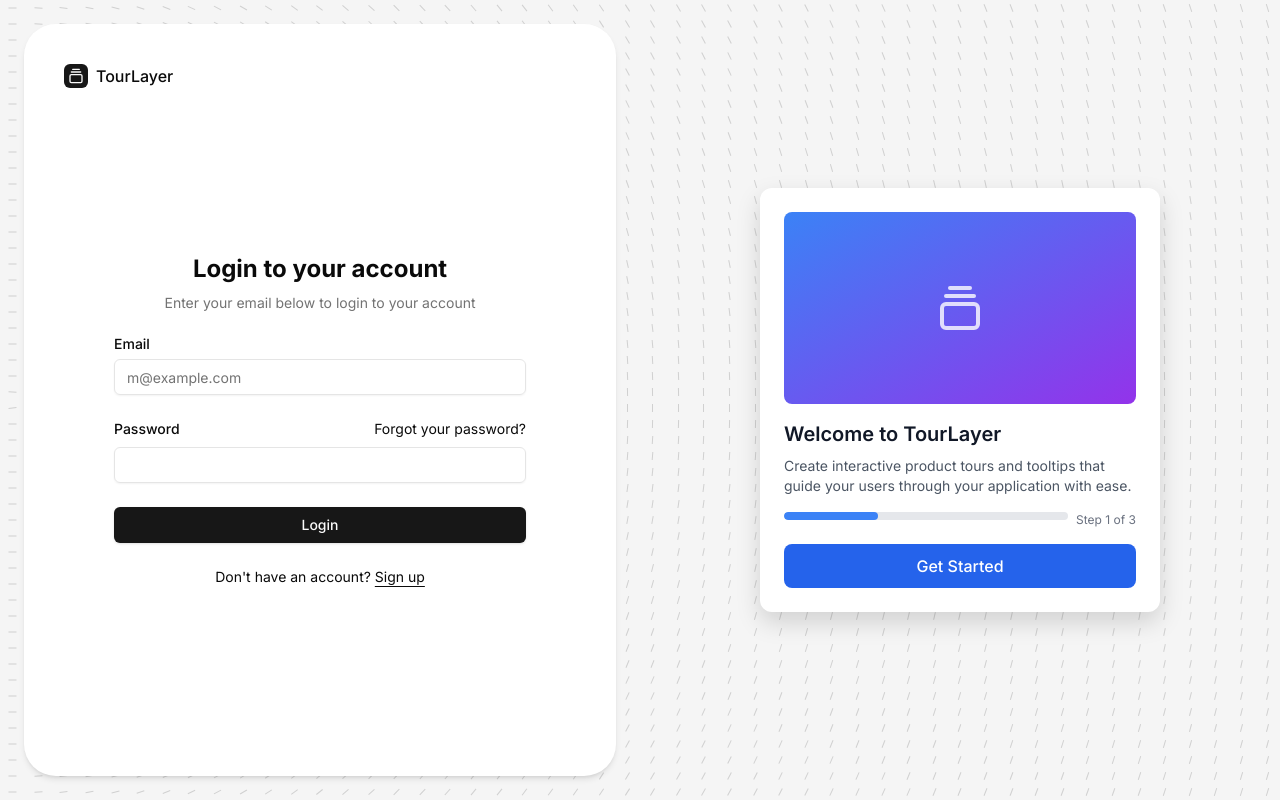
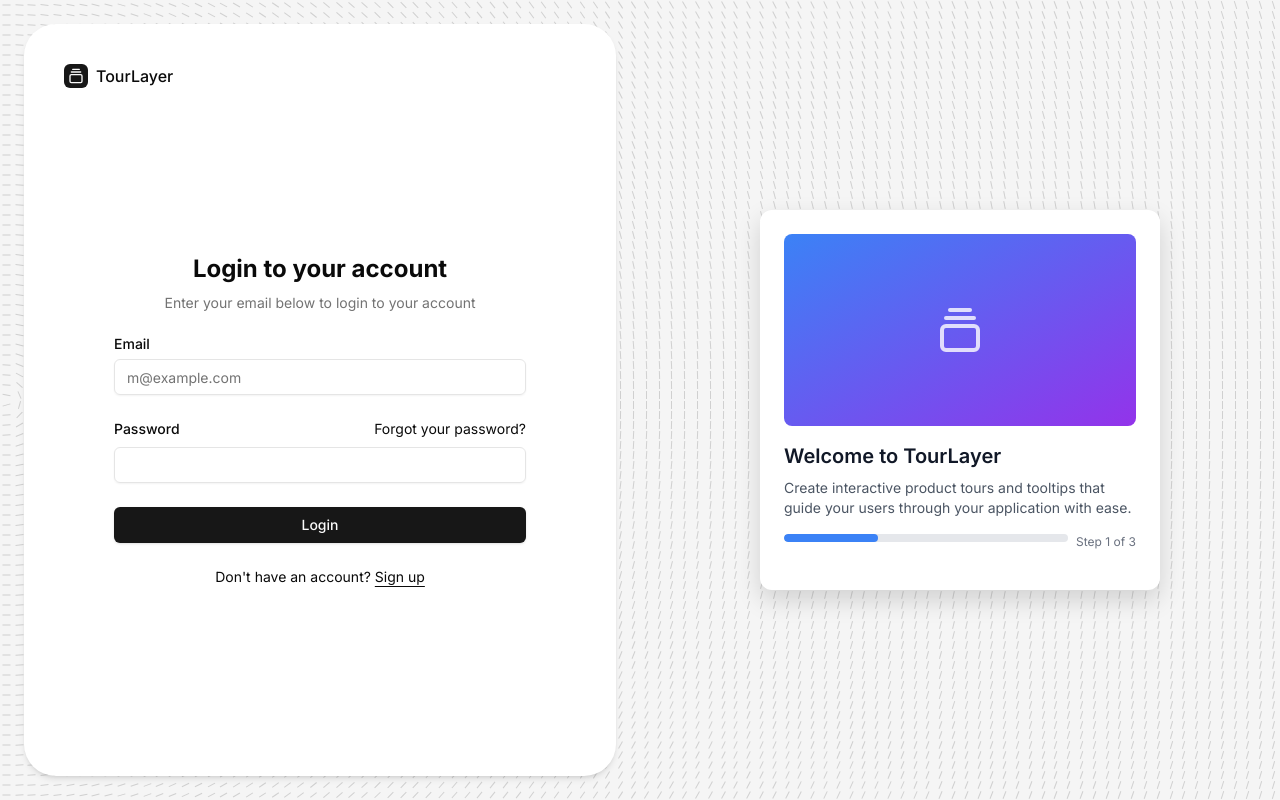
Before and after one commit to andreycretsu/plg-tour, a Next.js app in the folder web/: page /login in a window 1280 px wide. Built offline with nearby package versions, Linux system fonts and the light colour scheme.

Commit message:
Update MagnetLines to 80x100 grid with -10 base angle, remove button from tour card

```diff
--- a/web/app/(auth)/login/page.tsx
+++ b/web/app/(auth)/login/page.tsx
@@ -9,13 +9,13 @@
       {/* Magnet Lines effect - covers entire page background */}
       <div className="absolute inset-0 flex items-center justify-center">
         <MagnetLines
-          rows={50}
-          columns={50}
+          rows={80}
+          columns={100}
           containerSize="100%"
           lineColor="#d0d0d0"
           lineWidth="1px"
           lineHeight="8px"
-          baseAngle={0}
+          baseAngle={-10}
           style={{ width: '100%', height: '100%' }}
         />
       </div>
@@ -64,9 +64,6 @@
                 <span className="text-xs text-gray-500">Step 1 of 3</span>
               </div>
             </div>
-            <button className="w-full bg-blue-600 hover:bg-blue-700 text-white font-medium py-2.5 px-4 rounded-lg transition-colors">
-              Get Started
-            </button>
           </div>
         </TiltedCard>
       </div>
--- a/web/app/(auth)/signup/page.tsx
+++ b/web/app/(auth)/signup/page.tsx
@@ -9,13 +9,13 @@
       {/* Magnet Lines effect - covers entire page background */}
       <div className="absolute inset-0 flex items-center justify-center">
         <MagnetLines
-          rows={50}
-          columns={50}
+          rows={80}
+          columns={100}
           containerSize="100%"
           lineColor="#d0d0d0"
           lineWidth="1px"
           lineHeight="8px"
-          baseAngle={0}
+          baseAngle={-10}
           style={{ width: '100%', height: '100%' }}
         />
       </div>
@@ -64,9 +64,6 @@
                 <span className="text-xs text-gray-500">Step 1 of 3</span>
               </div>
             </div>
-            <button className="w-full bg-blue-600 hover:bg-blue-700 text-white font-medium py-2.5 px-4 rounded-lg transition-colors">
-              Get Started
-            </button>
           </div>
         </TiltedCard>
       </div>
```
